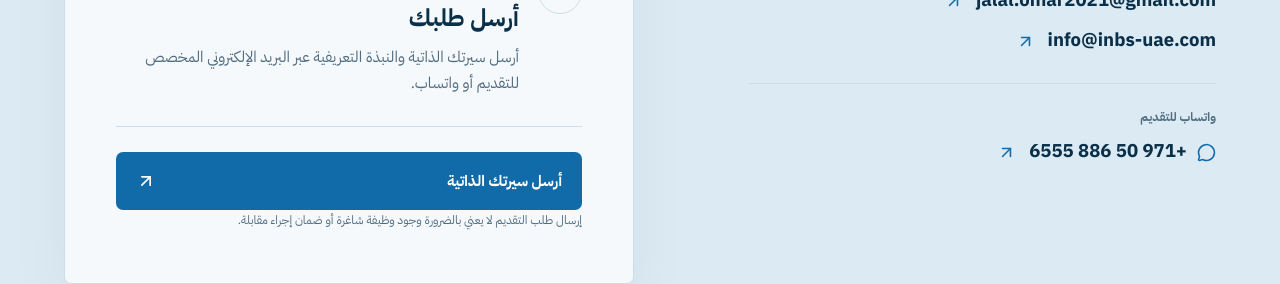
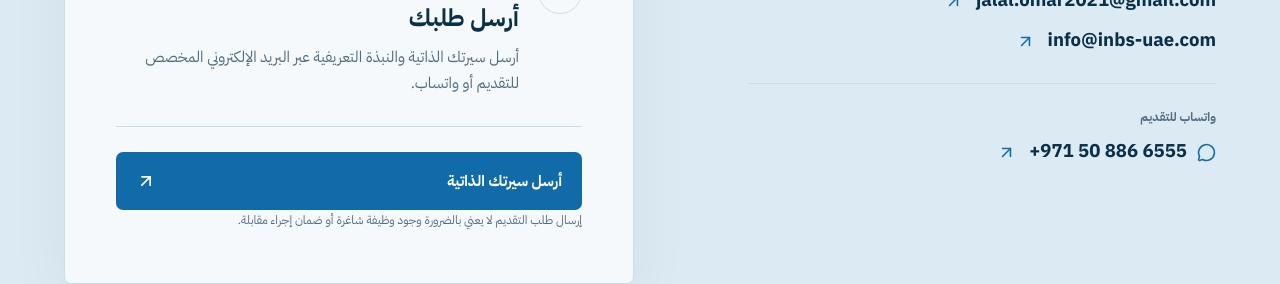
Before and after one commit to Bashar-alJabi/inbs-website, a Next.js app: page /ar/careers in a window 1280 px wide. Shown: the part 2200-2484 px from the top of the page. Built offline with nearby package versions, Linux system fonts and the light colour scheme; no server answers.

Commit message:
fix(careers): isolate WhatsApp phone number as LTR in Arabic

```diff
--- a/src/components/careers/careers-apply.tsx
+++ b/src/components/careers/careers-apply.tsx
@@ -35,7 +35,7 @@ export function CareersApply({ locale }: { locale: Locale }) {
           <div className="inbs-careers-apply-address inbs-careers-apply-whatsapp">
             <span>{t.applyWhatsappLabel}</span>
             <a href={whatsappHref} target="_blank" rel="noopener noreferrer">
-              <MessageCircle size={19} aria-hidden="true"/>{mobile.label}<ArrowUpRight size={19} aria-hidden="true"/>
+              <MessageCircle size={19} aria-hidden="true"/><bdi dir="ltr">{mobile.label}</bdi><ArrowUpRight size={19} aria-hidden="true"/>
             </a>
           </div>
         </Reveal>
```
